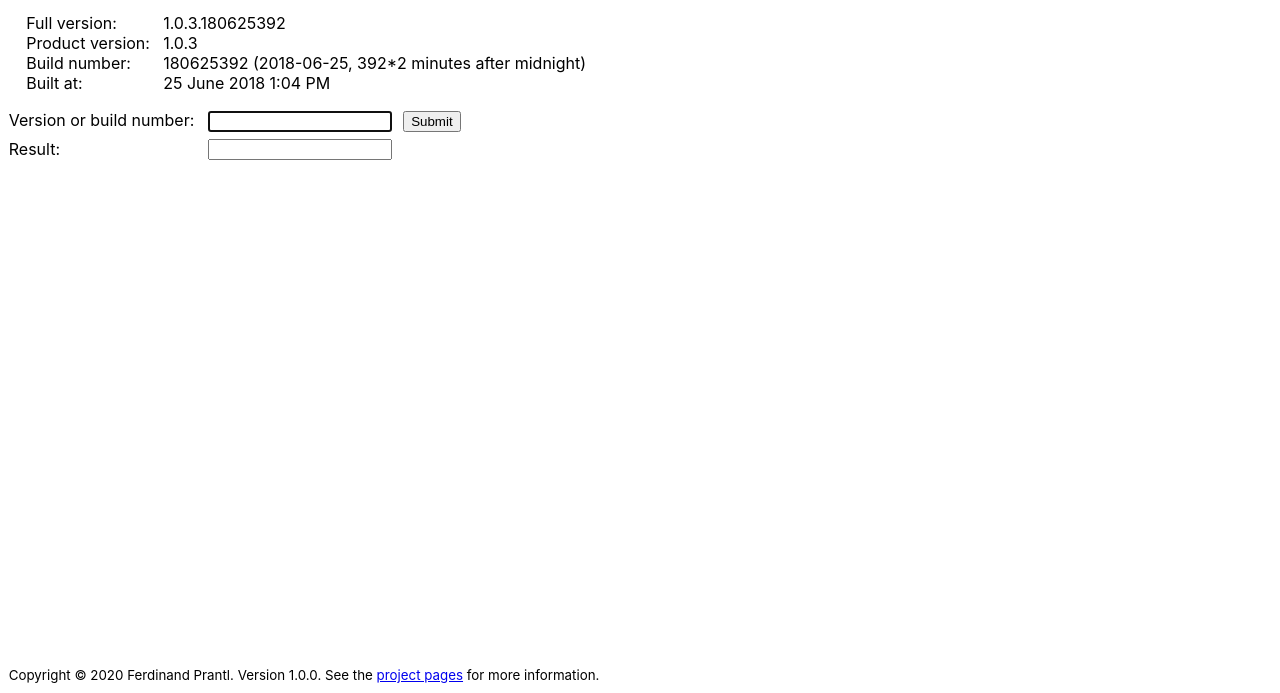
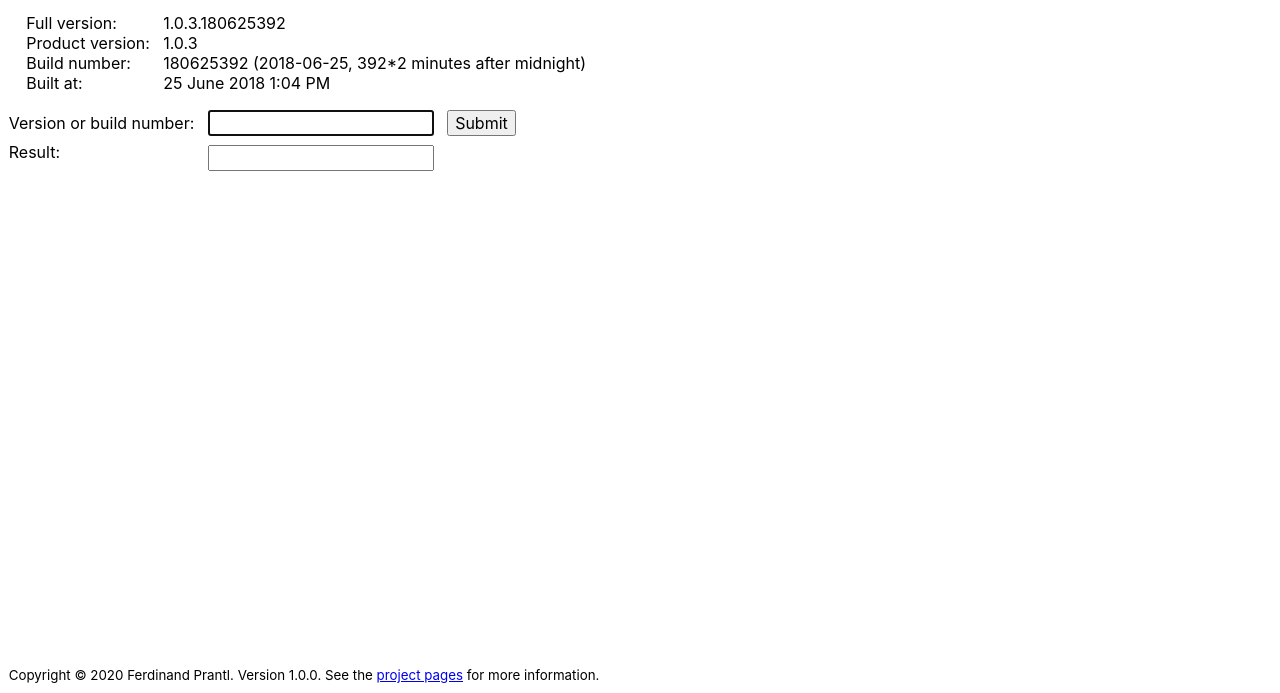
Before and after one commit to prantlf/build-number-generator, a website: page docs/index.html in a window 1280 px wide. Shown: the part 107-800 px from the top of the page. Drawn offline with Linux system fonts and the light colour scheme.

Commit message:
fix: Use the same font for inputs and buttons as for the rest of the body

```diff
--- a/docs/index.html
+++ b/docs/index.html
@@ -18,8 +18,11 @@
     body {
       margin: 1ex;
       height: calc(100% - 2ex);
-      font-family: -apple-system, BlinkMacSystemFont, "avenir next", avenir, "helvetica neue", helvetica, ubuntu, roboto, noto, "segoe ui", arial, sans-serif;
     }
+
+    body, input, button { font-family: -apple-system, BlinkMacSystemFont, "avenir next", avenir, "helvetica neue", helvetica, ubuntu, roboto, noto, "segoe ui", arial, sans-serif }
+
+    input, button { font-size: 1rem }
 
     h1 { margin: 0 }
 
```
